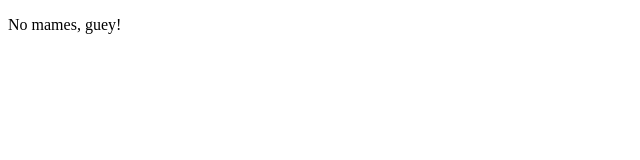
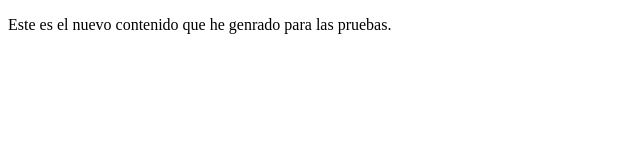
Before and after one commit to yodaad/proyectoCursoDemoPrework, a plain HTML site: page index.html in a window 1280 px wide. Shown: the whole page, without its empty margins (0-640 px from the left). Drawn offline with Linux system fonts and the light colour scheme.

Commit message:
primeros cambios

```diff
--- a/index.html
+++ b/index.html
@@ -7,6 +7,6 @@
     <title>Document</title>
 </head>
 <body>
-    <p>No mames, guey!</p>
+    <p>Este es el nuevo contenido que he genrado para las pruebas.</p>
 </body>
 </html>
```
